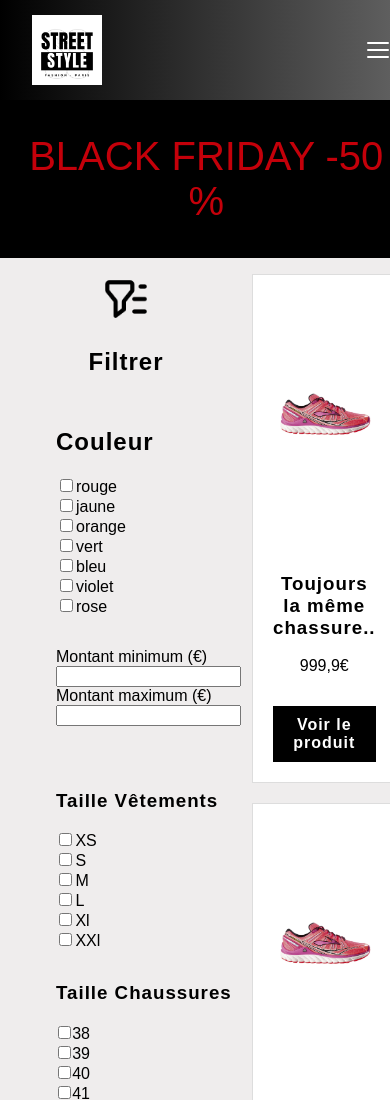
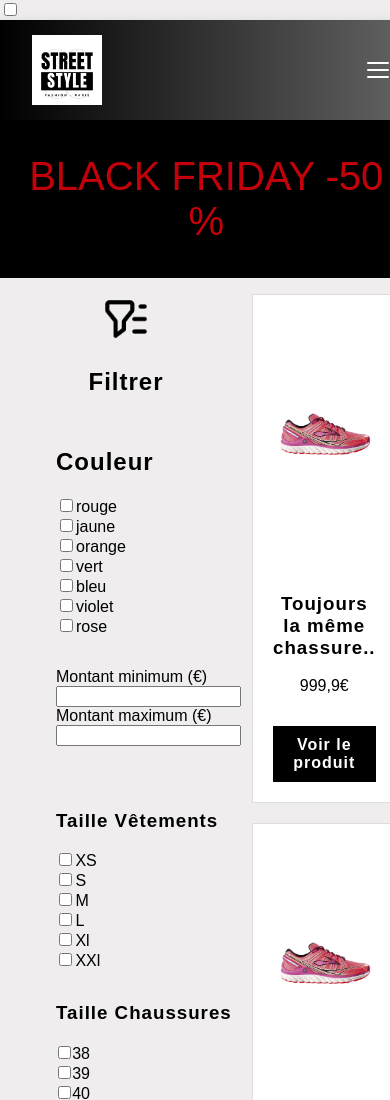
Before and after one commit to Coda-Dijon/html-b1-2026-g6, a plain HTML site: page produits.html in a window 390 px wide. Shown: the top 1100 px of the page. Drawn offline with Linux system fonts and the light colour scheme.

Commit message:
feat: barre de navigation ajout d'un input pour version mobile
# Conflicts:
#	style.css

diff --git c/produits.html i/produits.html
index d5a779b..d07c12e 100644
--- c/produits.html
+++ i/produits.html
@@ -9,11 +9,17 @@

 <body class="product">
     <header class="header-product">
+        <input class="checkbox" type="checkbox" id="modal-toggle">
+        <label for="modal-toggle">
         <nav class="gen-nav" id="gen-nav" aria-label="Main">
         <a class="gen-logo" href="index.html"><img src="image_global/logo.webp" alt="" height="70"></a>
+
+
+
         <button type="button" class="gen-hamburger" aria-label="Menu" aria-expanded="false" aria-controls="gen-menu"><span></span>
             <span></span>
             <span></span></button>
+
         <ul id="gen-menu">
             <li><a href="index.html">Home</a></li>

@@ -29,6 +35,8 @@
             <li><a href="contact.html">Contactez-nous</a></li>
         </ul>
     </nav>
+        </label>
+

         <div class="banniere">
             BLACK FRIDAY <span class="rouge">-50 %</span>

```diff
--- a/produits.html
+++ b/produits.html
@@ -9,11 +9,17 @@
 
 <body class="product">
     <header class="header-product">
+        <input class="checkbox" type="checkbox" id="modal-toggle">
+        <label for="modal-toggle">
         <nav class="gen-nav" id="gen-nav" aria-label="Main">
         <a class="gen-logo" href="index.html"><img src="image_global/logo.webp" alt="" height="70"></a>
+
+
+
         <button type="button" class="gen-hamburger" aria-label="Menu" aria-expanded="false" aria-controls="gen-menu"><span></span>
             <span></span>
             <span></span></button>
+
         <ul id="gen-menu">
             <li><a href="index.html">Home</a></li>
 
@@ -29,6 +35,8 @@
             <li><a href="contact.html">Contactez-nous</a></li>
         </ul>
     </nav>
+        </label>
+
 
         <div class="banniere">
             BLACK FRIDAY <span class="rouge">-50 %</span>
```
